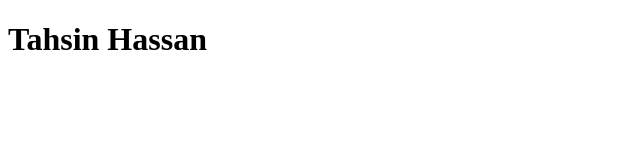
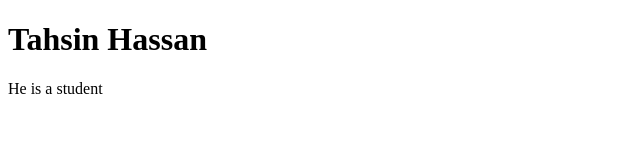
Before and after one commit to tahsinTH007/Team-Projects, a plain HTML site: page index.html in a window 1280 px wide. Shown: the whole page, without its empty margins (0-640 px from the left). Drawn offline with Linux system fonts and the light colour scheme.

Commit message:
add a p tag

```diff
--- a/index.html
+++ b/index.html
@@ -7,5 +7,6 @@
 </head>
 <body>
     <h1>Tahsin Hassan</h1>
+    <p>He is a student</p>
 </body>
 </html>
```
